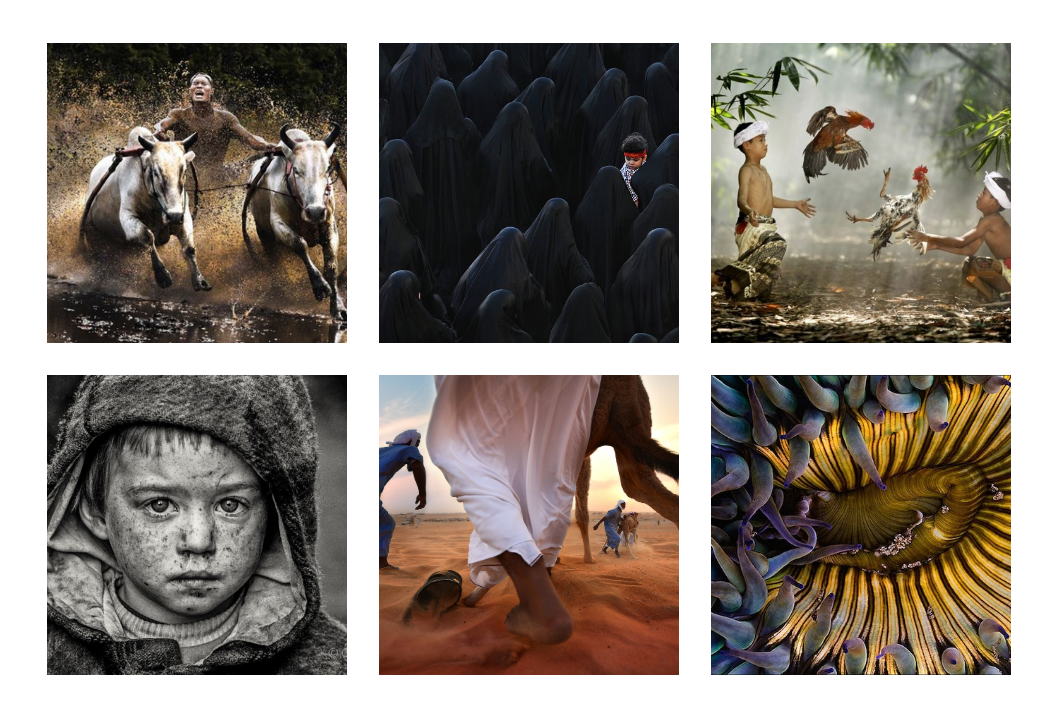
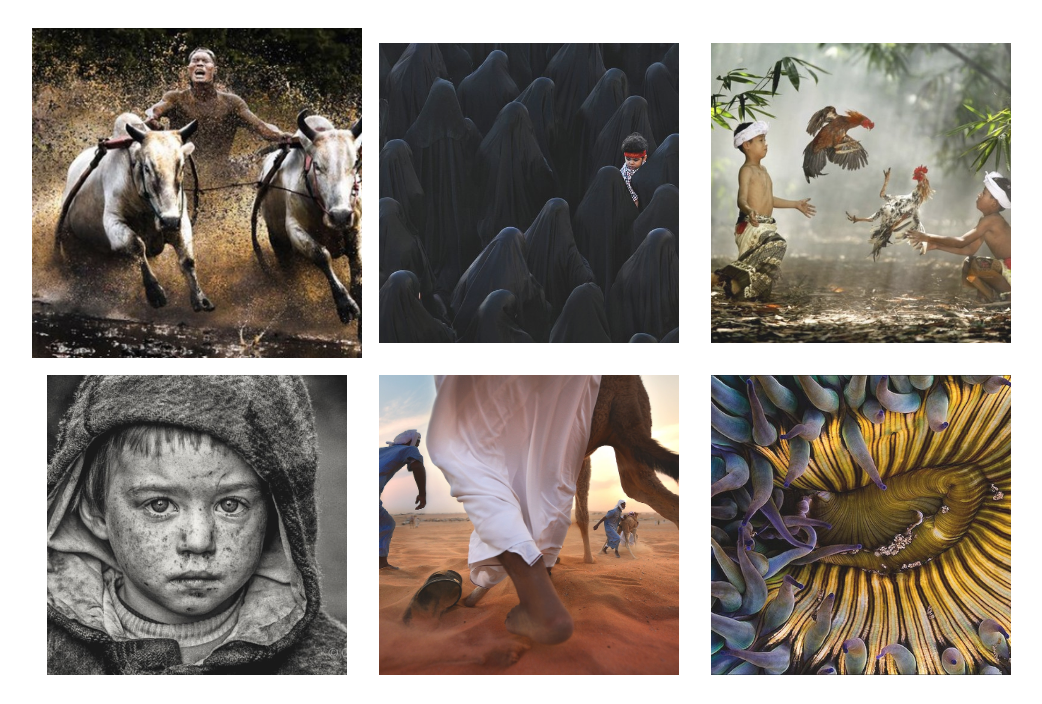
Before and after one commit to emauldin84/instagram-clone, a plain HTML site: page index.html in a window 1280 px wide. In both pictures the pointer is over the element 308 px from the left and 278 px from the top of the page. Shown: the part 85-789 px from the top of the page, without its empty margins (111-1153 px from the left). Drawn offline with nearby package versions, Linux system fonts and the light colour scheme.

Commit message:
adds hover effect to picture frames/imgs

```diff
--- a/styles/index.css
+++ b/styles/index.css
@@ -44,13 +44,25 @@ html, body {
     /* display: inline-block; */
 }
 
+/* using the :hover pseudo-class */
+.picture-frame:hover{
+    /* outline: 2px solid red; */
+    transform: scale(1.10);
+
+}
+
+.picture-frame:hover img{
+    transform: scale(1.10);
+    opacity: 1.0;
+
+}
+
 .picture-frame img {
     max-width: 175%;
     max-height: 300px;
     flex-shrink: 0;
+    opacity: 0.9
 }
-
-
 
 @media screen and (min-width: 500px) {
     .picture-frame {
```
